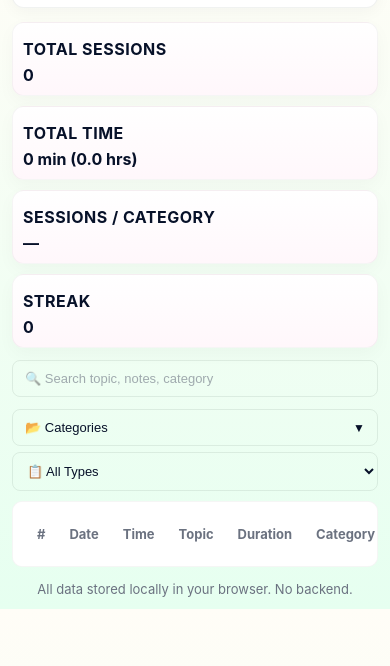
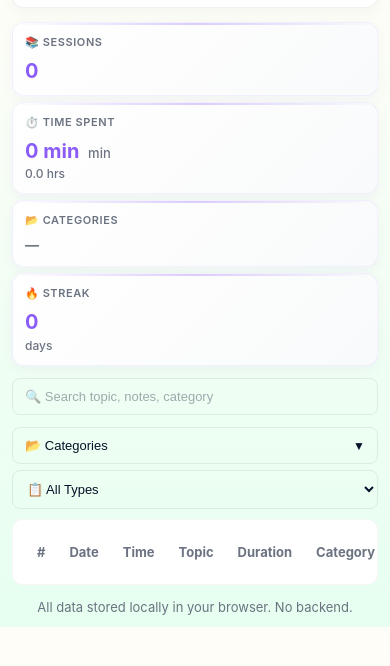
Before and after one commit to whirthman/E_LEARNING_TRACKER, a plain HTML site: page index.html in a window 390 px wide. Shown: the part 62-728 px from the top of the page. Drawn offline with Linux system fonts and the light colour scheme.

Commit message:
STYLED THE CAT SESSION KPI A BIT ELEGANT LOOKS

```diff
--- a/app.js
+++ b/app.js
@@ -122,13 +122,44 @@ function calculateAnalytics(){
   const sessions = loadSessions();
   document.getElementById('totalSessions').textContent = sessions.length;
   const totalMin = sessions.reduce((a,b)=>a + (parseInt(b.durationMinutes)||0),0);
-  document.getElementById('totalTime').textContent = `${totalMin} min (${(totalMin/60).toFixed(1)} hrs)`;
+  document.getElementById('totalTime').textContent = `${totalMin} min`;
+  document.getElementById('totalTimeHours').textContent = `${(totalMin/60).toFixed(1)} hrs`;
 
   // sessions per category
   const counts = {};
   sessions.forEach(s=>{ counts[s.category] = (counts[s.category]||0) + 1; });
   const catDiv = document.getElementById('categoryCounts');
-  catDiv.innerHTML = Object.keys(counts).length ? Object.entries(counts).map(([c,n])=>`${escapeHtml(c)}:${n}`).join(' • ') : '—';
+  const entries = Object.entries(counts);
+
+  if(entries.length === 0){
+    catDiv.innerHTML = '<span class="empty-state">—</span>';
+  } else {
+    const visible = entries.slice(0, 3);
+    const hidden = entries.slice(3);
+    let html = visible.map(([c,n])=>`<span class="cat-badge">${escapeHtml(c)}: <strong>${n}</strong></span>`).join('');
+
+    if(hidden.length > 0){
+      html += `<button class="expand-cat-btn" id="expandCatBtn">+${hidden.length} more</button>`;
+    }
+
+    catDiv.innerHTML = html;
+
+    if(hidden.length > 0){
+      document.getElementById('expandCatBtn').addEventListener('click', (e)=>{
+        e.stopPropagation();
+        const currentExpanded = catDiv.classList.contains('expanded');
+        if(!currentExpanded){
+          const allHtml = entries.map(([c,n])=>`<span class="cat-badge">${escapeHtml(c)}: <strong>${n}</strong></span>`).join('');
+          catDiv.innerHTML = allHtml + `<button class="expand-cat-btn" id="expandCatBtn">Show less</button>`;
+          catDiv.classList.add('expanded');
+          document.getElementById('expandCatBtn').addEventListener('click', (e)=>{
+            e.stopPropagation();
+            calculateAnalytics();
+          });
+        }
+      });
+    }
+  }
 
   // streak (consecutive days with sessions)
   const days = [...new Set(sessions.map(s=>s.date))].sort().reverse();
--- a/index.html
+++ b/index.html
@@ -27,10 +27,23 @@
       </header>
 
       <section class="kpis">
-        <div class="kpi"><div class="kpi-label">Total Sessions</div><div id="totalSessions">0</div></div>
-        <div class="kpi"><div class="kpi-label">Total Time</div><div id="totalTime">0 min</div></div>
-        <div class="kpi"><div class="kpi-label">Sessions / Category</div><div id="categoryCounts">—</div></div>
-        <div class="kpi"><div class="kpi-label">Streak</div><div id="streak">0</div></div>
+        <div class="kpi">
+          <div class="kpi-label">📚 Sessions</div>
+          <div class="kpi-value" id="totalSessions">0</div>
+        </div>
+        <div class="kpi">
+          <div class="kpi-label">⏱️ Time Spent</div>
+          <div class="kpi-value"><span id="totalTime">0</span> <span class="kpi-unit">min</span><div class="kpi-sub" id="totalTimeHours">0 hrs</div></div>
+        </div>
+        <div class="kpi">
+          <div class="kpi-label">📂 Categories</div>
+          <div class="kpi-value kpi-categories" id="categoryCounts">—</div>
+        </div>
+        <div class="kpi">
+          <div class="kpi-label">🔥 Streak</div>
+          <div class="kpi-value" id="streak">0</div>
+          <div class="kpi-sub">days</div>
+        </div>
       </section>
 
       <main class="main">
--- a/style.css
+++ b/style.css
@@ -44,9 +44,20 @@ body{margin:0;font-family:Inter,Segoe UI,Roboto,Arial,sans-serif;background:line
 #clearDataBtn:hover{transform:translateY(-2px);filter:brightness(0.98)}
 
 .kpis{display:grid;grid-template-columns:repeat(4,1fr);gap:10px;margin-bottom:14px}
-.kpi{background:linear-gradient(180deg,#ffffff,#fff7fb);padding:14px;border-radius:12px;border:1px solid rgba(6,32,23,0.04);box-shadow:0 6px 18px rgba(7,17,41,0.03)}
-.kpi-label{font-size:12px;color:var(--muted);text-transform:uppercase;font-weight:600;letter-spacing:0.5px}
-.kpi div{font-weight:700;font-size:18px;margin-top:6px;color:var(--text)}
+.kpi{background:linear-gradient(135deg,#ffffff 0%,#f9fafb 100%);padding:18px;border-radius:12px;border:1px solid rgba(139,92,246,0.08);box-shadow:0 4px 12px rgba(139,92,246,0.06);transition:all .3s ease;position:relative;overflow:hidden}
+.kpi::before{content:'';position:absolute;top:0;left:0;right:0;height:2px;background:linear-gradient(90deg,transparent,var(--accent),transparent);opacity:0.3}
+.kpi:hover{border-color:rgba(139,92,246,0.16);box-shadow:0 8px 20px rgba(139,92,246,0.1);transform:translateY(-2px)}
+.kpi-label{font-size:12px;color:var(--muted);text-transform:uppercase;font-weight:600;letter-spacing:0.6px;margin-bottom:10px;display:flex;align-items:center;gap:6px}
+.kpi-value{font-weight:700;font-size:28px;color:var(--accent);line-height:1.2;word-break:break-word}
+.kpi-unit{font-size:13px;color:var(--muted);font-weight:500;margin-left:4px}
+.kpi-sub{font-size:12px;color:var(--muted);font-weight:500;margin-top:4px}
+.kpi-categories{font-size:13px;display:flex;flex-direction:column;gap:8px}
+.cat-badge{display:inline-flex;align-items:center;gap:4px;padding:6px 10px;background:rgba(139,92,246,0.08);border-radius:6px;border:1px solid rgba(139,92,246,0.12);font-weight:500;color:var(--text);transition:all .2s ease}
+.cat-badge:hover{background:rgba(139,92,246,0.12);border-color:rgba(139,92,246,0.2)}
+.cat-badge strong{color:var(--accent);font-weight:700}
+.expand-cat-btn{background:transparent;border:1px solid rgba(139,92,246,0.2);color:var(--accent);padding:6px 10px;border-radius:6px;font-size:12px;font-weight:600;cursor:pointer;transition:all .2s ease;display:inline-block;margin-top:2px}
+.expand-cat-btn:hover{background:rgba(139,92,246,0.1);border-color:var(--accent)}
+.empty-state{color:var(--muted);font-size:14px}
 .main{display:flex;gap:16px}
 .left{flex:1}
 .right{width:420px}
@@ -150,7 +161,9 @@ html,body{overflow-x:hidden}
 
 @media(max-width:768px){
   body{padding:12px}
-  .kpis{grid-template-columns:1fr;margin-bottom:12px}
+  .kpis{grid-template-columns:1fr;margin-bottom:12px;gap:8px}
+  .kpi{padding:14px}
+  .kpi-value{font-size:24px}
   .controls{gap:6px}
   .filter-group{gap:6px}
   .category-filter{min-width:100%}
@@ -161,7 +174,8 @@ html,body{overflow-x:hidden}
 
 @media(max-width:480px){
   .brand{font-size:16px}
-  .kpis{grid-template-columns:1fr}
-  .kpi{padding:10px}
-  .kpi div{font-size:16px}
+  .kpis{grid-template-columns:1fr;gap:6px}
+  .kpi{padding:12px}
+  .kpi-value{font-size:20px}
+  .kpi-label{font-size:11px;gap:4px}
 }
```
